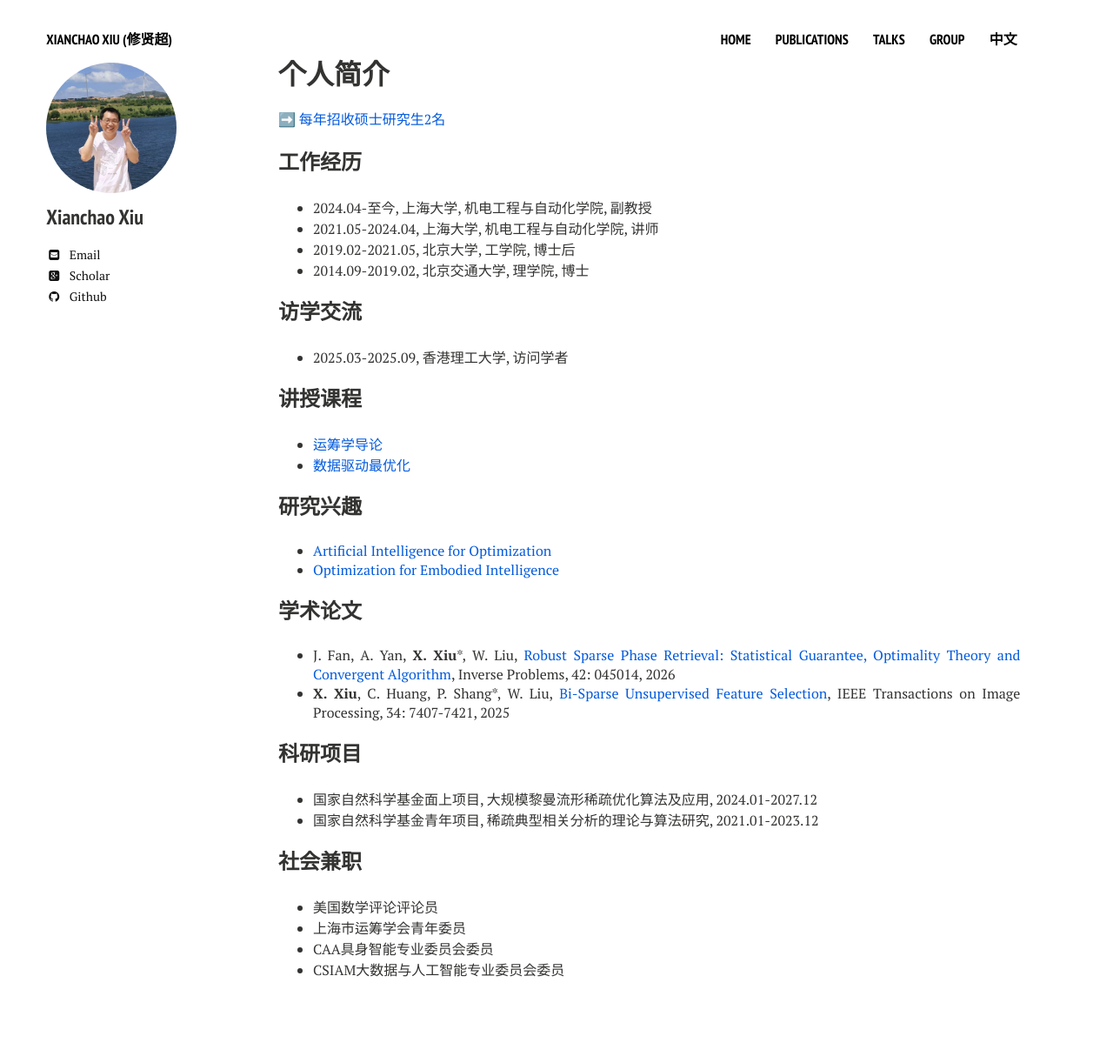
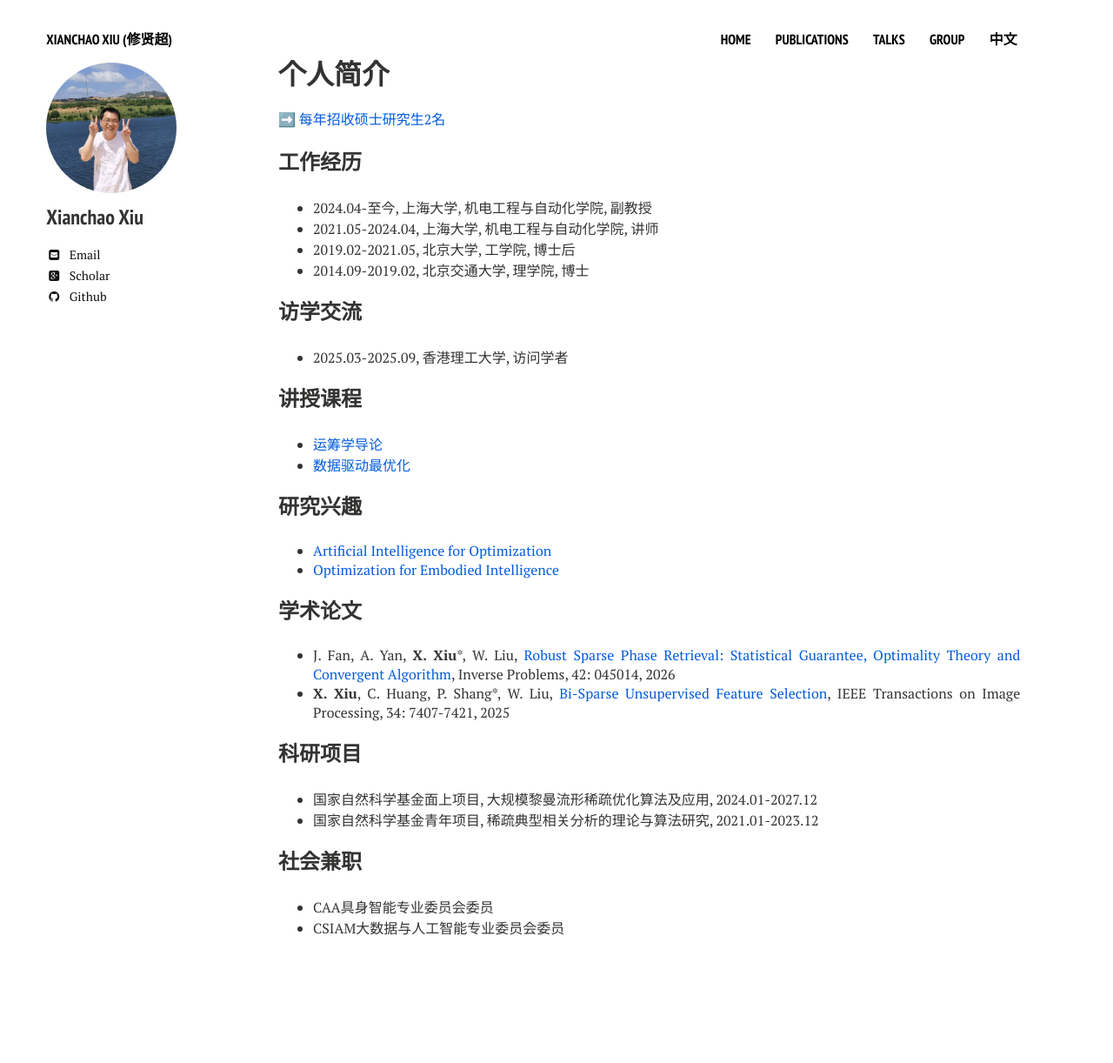
Before and after one commit to xianchaoxiu/xianchaoxiu.github.io, a Jekyll site: the page built from chinese/index.md, in a window 1280 px wide. Shown: the whole page at 87% size. Built offline with Jekyll 4.4.1, drawn with Linux system fonts in a browser that asks for light colours; nearby versions of some CDN libraries; after the commit the page ends 1174 px from its top, so only the background shows below that.

Commit message:
Update index.md

```diff
--- a/chinese/index.md
+++ b/chinese/index.md
@@ -43,7 +43,5 @@ share: false
 
 
 ### 社会兼职
-* 美国数学评论评论员 <br>
-* 上海市运筹学会青年委员  <br>
 * CAA具身智能专业委员会委员 <br>
 * CSIAM大数据与人工智能专业委员会委员 <br>
```
